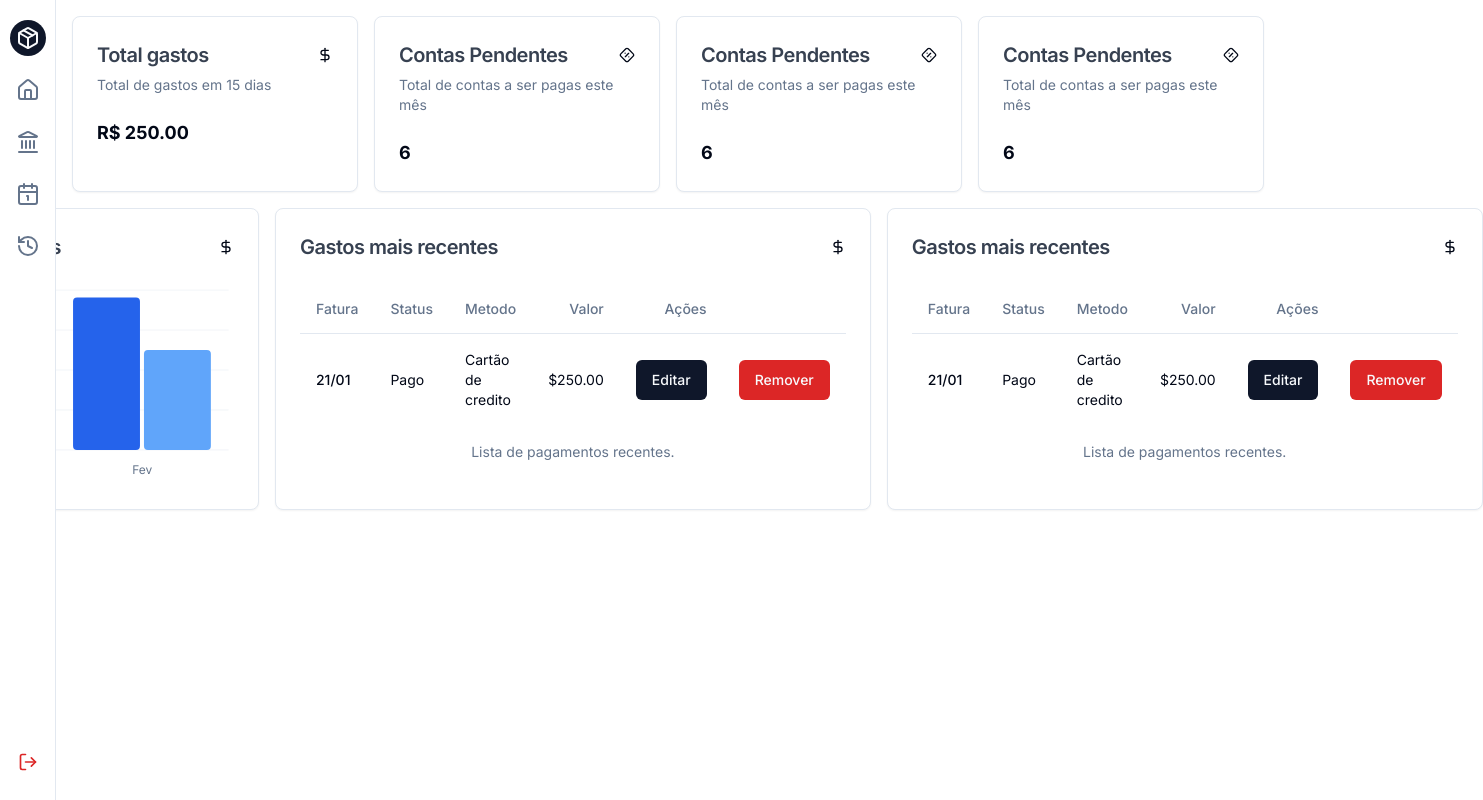
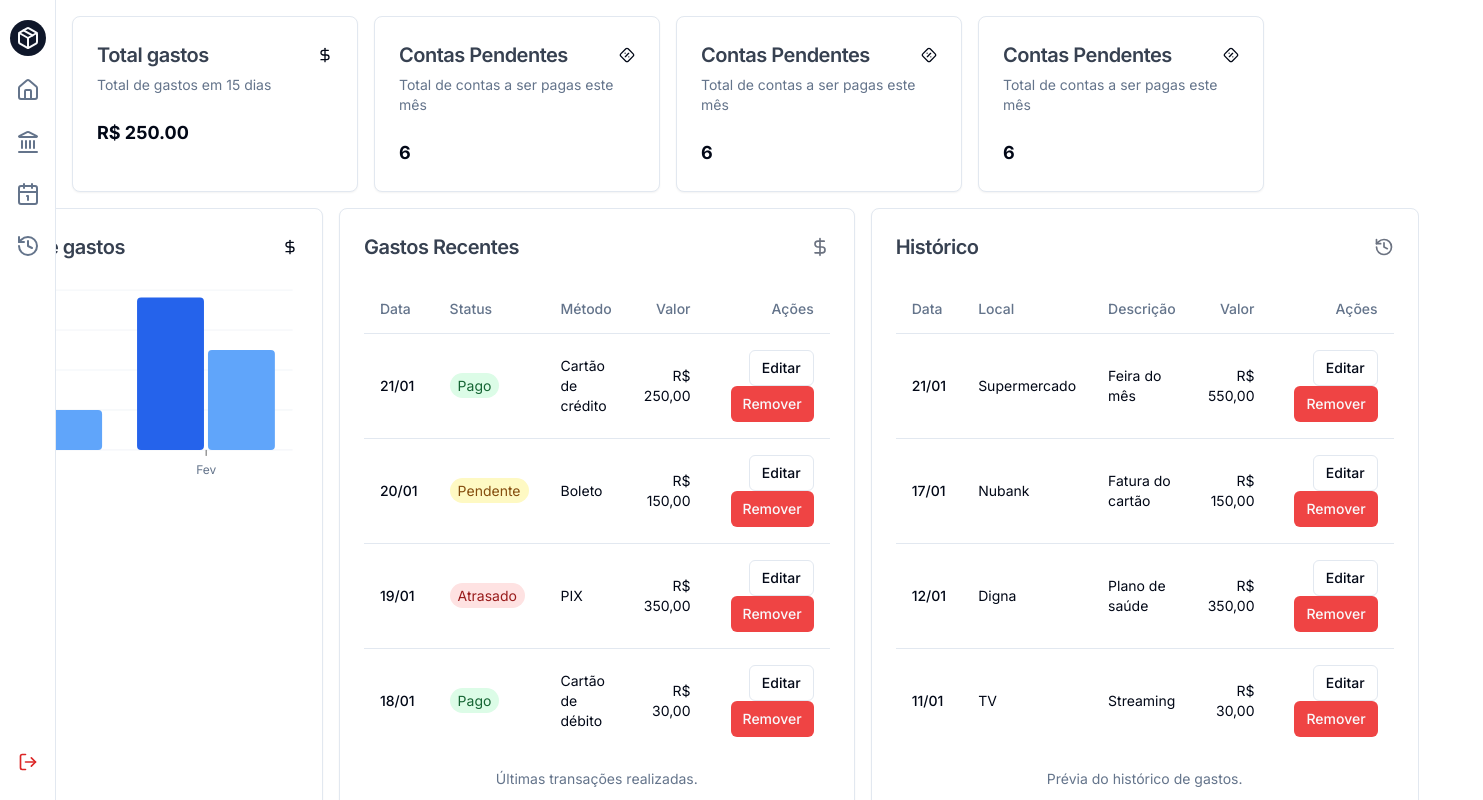
Before and after one commit to graciiano/Gerenciamento-de-gastos, a Next.js app in the folder my-app/: page / in a window 1280 px wide. Shown: the top 800 px of the page, 1483 px wide, since content can reach past the window. Built offline with nearby package versions, Linux system fonts and the light colour scheme.

Commit message:
Feat: Tabelas finalizadas com script e js.

```diff
--- a/my-app/app/page.tsx
+++ b/my-app/app/page.tsx
@@ -1,4 +1,5 @@
 import Grafico from "@/components/grafico/grafico";
+import Historico from "@/components/historico/historico";
 import TabelaGastos from "@/components/tabelaGastos/tabelaGastos";
 import { Button } from "@/components/ui/button";
 import { Card, CardContent, CardDescription, CardHeader, CardTitle } from "@/components/ui/card";
@@ -80,7 +81,7 @@ export default function Home() {
       <section className="mt-4 flex flex-col md:flex-row gap-4 justify-center">
         <Grafico/>
         <TabelaGastos/>
-        <TabelaGastos/>
+        <Historico/>
 
       </section>
     </main>
--- a/my-app/components/grafico/grafico.tsx
+++ b/my-app/components/grafico/grafico.tsx
@@ -42,7 +42,7 @@ export default function Grafico() {
                         <CartesianGrid vertical={false}/>
                         <XAxis
                             dataKey="month"
-                            tickLine={false}
+                            tickLine={true}
                             tickMargin={10}
                             axisLine={false}
                             tickFormatter={(value) => value.slice(0, 3)}
--- /dev/null
+++ b/my-app/components/historico/historico.tsx
@@ -0,0 +1,147 @@
+"use client";
+
+import { useState } from "react";
+import { History } from "lucide-react";
+import {
+  Card,
+  CardContent,
+  CardFooter,
+  CardHeader,
+  CardTitle,
+} from "../ui/card";
+import {
+  Table,
+  TableBody,
+  TableCaption,
+  TableCell,
+  TableHead,
+  TableHeader,
+  TableRow,
+} from "../ui/table";
+import { Button } from "../ui/button";
+
+export default function Historico() {
+  const [items, setItems] = useState([
+    {
+      id: 1,
+      data: "21/01",
+      local: "Supermercado",
+      descricao: "Feira do mês",
+      valor: 550.0,
+    },
+    {
+      id: 2,
+      data: "17/01",
+      local: "Nubank",
+      descricao: "Fatura do cartão",
+      valor: 150.0,
+    },
+    {
+      id: 3,
+      data: "12/01",
+      local: "Digna",
+      descricao: "Plano de saúde",
+      valor: 350.0,
+    },
+    {
+      id: 4,
+      data: "11/01",
+      local: "TV",
+      descricao: "Streaming",
+      valor: 30.0,
+    },
+  ]);
+
+  function apagar(id: number) {
+    setItems((prevItems) => prevItems.filter((item) => item.id !== id));
+  }
+
+  function editar(id: number) {
+    const itemToEdit = items.find((item) => item.id === id);
+    if (itemToEdit) {
+      const novoValor = prompt(
+        "Digite o novo valor:",
+        itemToEdit.valor.toString()
+      );
+      if (novoValor !== null) {
+        const atualizaItens = [...items];
+        for (let i = 0; i < atualizaItens.length; i++) {
+          if (atualizaItens[i].id === id) {
+            atualizaItens[i] = {
+              ...atualizaItens[i],
+              valor: parseFloat(novoValor),
+            };
+            break;
+          }
+        }
+        setItems(atualizaItens);
+      }
+    }
+  }
+
+  function totalGastos(): number {
+    let soma = 0;
+    for (let i = 0; i < items.length; i++) {
+      soma += items[i].valor;
+    }
+    return soma;
+  }
+
+  return (
+    <Card className="w-full md:w-1/2 md:max-w-[700px]">
+      <CardHeader>
+        <div className="flex items-center justify-between">
+          <CardTitle className="text-lg sm:text-xl text-gray-700">
+            Histórico
+          </CardTitle>
+          <History className="w-5 h-5 text-gray-500" />
+        </div>
+      </CardHeader>
+      <CardContent>
+        <Table>
+          <TableCaption>Prévia do histórico de gastos.</TableCaption>
+          <TableHeader>
+            <TableRow>
+              <TableHead className="w-[100px]">Data</TableHead>
+              <TableHead>Local</TableHead>
+              <TableHead>Descrição</TableHead>
+              <TableHead className="text-right">Valor</TableHead>
+              <TableHead className="text-right">Ações</TableHead>
+            </TableRow>
+          </TableHeader>
+          <TableBody>
+            {items.map((item) => (
+              <TableRow key={item.id}>
+                <TableCell className="font-medium">{item.data}</TableCell>
+                <TableCell>{item.local}</TableCell>
+                <TableCell>{item.descricao}</TableCell>
+                <TableCell className="text-right">
+                  R$ {item.valor.toFixed(2).replace(".", ",")}
+                </TableCell>
+                <TableCell className="text-right space-x-2">
+                  <Button
+                    variant="outline"
+                    onClick={() => editar(item.id)}
+                    size="sm"
+                  >
+                    Editar
+                  </Button>
+                  <Button
+                    variant="destructive"
+                    size="sm"
+                    onClick={() => apagar(item.id)}
+                  >
+                    Remover
+                  </Button>
+                </TableCell>
+              </TableRow>
+            ))}
+          </TableBody>
+        </Table>
+        <CardFooter className="font-medium pt-3">
+          Total de gastos: R$ {totalGastos().toFixed(2).replace(".", ",")}
+        </CardFooter>
+      </CardContent>
+    </Card>
+  );
+}
--- a/my-app/components/tabelaGastos/tabelaGastos.tsx
+++ b/my-app/components/tabelaGastos/tabelaGastos.tsx
@@ -1,47 +1,145 @@
-import {DollarSign} from "lucide-react";
-import { Card, CardContent, CardHeader, CardTitle } from "../ui/card";
-import { Table, TableBody, TableCaption, TableCell, TableHead, TableHeader, TableRow } from "../ui/table";
+"use client";
+
+import { DollarSign } from "lucide-react";
+import { Card, CardContent, CardFooter, CardHeader, CardTitle } from "../ui/card";
+import {
+  Table,
+  TableBody,
+  TableCaption,
+  TableCell,
+  TableHead,
+  TableHeader,
+  TableRow,
+} from "../ui/table";
 import { Button } from "../ui/button";
-
-
+import { useState } from "react";
 
 export default function TabelaGastos() {
+  const [gastos, setGastos] = useState([
+    {
+      id: 1,
+      data: "21/01",
+      status: "Pago",
+      metodo: "Cartão de crédito",
+      valor: 250.0,
+    },
+    {
+      id: 2,
+      data: "20/01",
+      status: "Pendente",
+      metodo: "Boleto",
+      valor: 150.0,
+    },
+    {
+      id: 3,
+      data: "19/01",
+      status: "Atrasado",
+      metodo: "PIX",
+      valor: 350.0,
+    },
+    {
+      id: 4,
+      data: "18/01",
+      status: "Pago",
+      metodo: "Cartão de débito",
+      valor: 30.0,
+    },
+  ]);
+
+  function apagar(id: number) {
+    setGastos((gastos) => gastos.filter((item) => item.id !== id));
+  }
+
+  function editar(id: number) {
+    const itemToEdit = gastos.find((gasto) => gasto.id === id);
+    if (itemToEdit) {
+      const novoValor = prompt(
+        "Digite o novo valor:",
+        itemToEdit.valor.toString()
+      );
+      if (novoValor !== null) {
+        const atualizaGastos = gastos.map((gasto) =>
+          gasto.id === id ? { ...gasto, valor: parseFloat(novoValor) } : gasto
+        );
+        setGastos(atualizaGastos);
+      }
+    }
+  }
+
+  function totalGastos(): number {
+    let soma = 0;
+    for (let i = 0; i < gastos.length; i++) {
+      soma += gastos[i].valor;
+    }
+    return soma;
+  }
+
   return (
-    <Card className=" w-full md:w-1/2 md:max-w-[700px]">
+    <Card className="w-full md:w-1/2 md:max-w-[700px]">
       <CardHeader>
-        <div className="flex items-center justify-center">
+        <div className="flex items-center justify-between">
           <CardTitle className="text-lg sm:text-xl text-gray-700">
-            Gastos mais recentes
+            Gastos Recentes
           </CardTitle>
-          <DollarSign className="ml-auto w-4 h-4" />
+          <DollarSign className="w-5 h-5 text-gray-500" />
         </div>
       </CardHeader>
       <CardContent>
         <Table>
-          <TableCaption>Lista de pagamentos recentes.</TableCaption>
+          <TableCaption>Últimas transações realizadas.</TableCaption>
           <TableHeader>
             <TableRow>
-              <TableHead className="w-[100px]">Fatura</TableHead>
+              <TableHead>Data</TableHead>
               <TableHead>Status</TableHead>
-              <TableHead>Metodo</TableHead>
+              <TableHead>Método</TableHead>
               <TableHead className="text-right">Valor</TableHead>
               <TableHead className="text-right">Ações</TableHead>
-
             </TableRow>
           </TableHeader>
           <TableBody>
-            <TableRow>
-              <TableCell className="font-medium">21/01</TableCell>
-              <TableCell>Pago</TableCell>
-              <TableCell>Cartão de credito</TableCell>
-              <TableCell className="text-right">$250.00</TableCell>
-              <TableCell className="text-right"><Button>Editar</Button></TableCell>
-              <TableCell className="text-right"><Button className="bg-red-600">Remover</Button></TableCell>
-
-
-            </TableRow>
+            {gastos.map((gasto) => (
+              <TableRow key={gasto.id}>
+                <TableCell className="font-medium">{gasto.data}</TableCell>
+                <TableCell>
+                  <span
+                    className={`px-2 py-1 rounded-full text-sm ${
+                      gasto.status === "Pago"
+                        ? "bg-green-100 text-green-800"
+                        : gasto.status === "Pendente"
+                        ? "bg-yellow-100 text-yellow-800"
+                        : "bg-red-100 text-red-800"
+                    }`}
+                  >
+                    {gasto.status}
+                  </span>
+                </TableCell>
+                <TableCell>{gasto.metodo}</TableCell>
+                <TableCell className="text-right">
+                  R$ {gasto.valor.toFixed(2).replace(".", ",")}
+                </TableCell>
+                <TableCell className="text-right space-x-2">
+                  <Button
+                    variant="outline"
+                    size="sm"
+                    onClick={() => editar(gasto.id)}
+                  >
+                    Editar
+                  </Button>
+                  <Button
+                    variant="destructive"
+                    size="sm"
+                    onClick={() => apagar(gasto.id)}
+                  >
+                    Remover
+                  </Button>
+                </TableCell>
+              </TableRow>
+            ))}
           </TableBody>
         </Table>
+        <CardFooter className="font-medium pt-3">
+          Total de gastos: R$ {totalGastos().toFixed(2).replace(".", ",")}
+        </CardFooter>
       </CardContent>
     </Card>
   );
```
